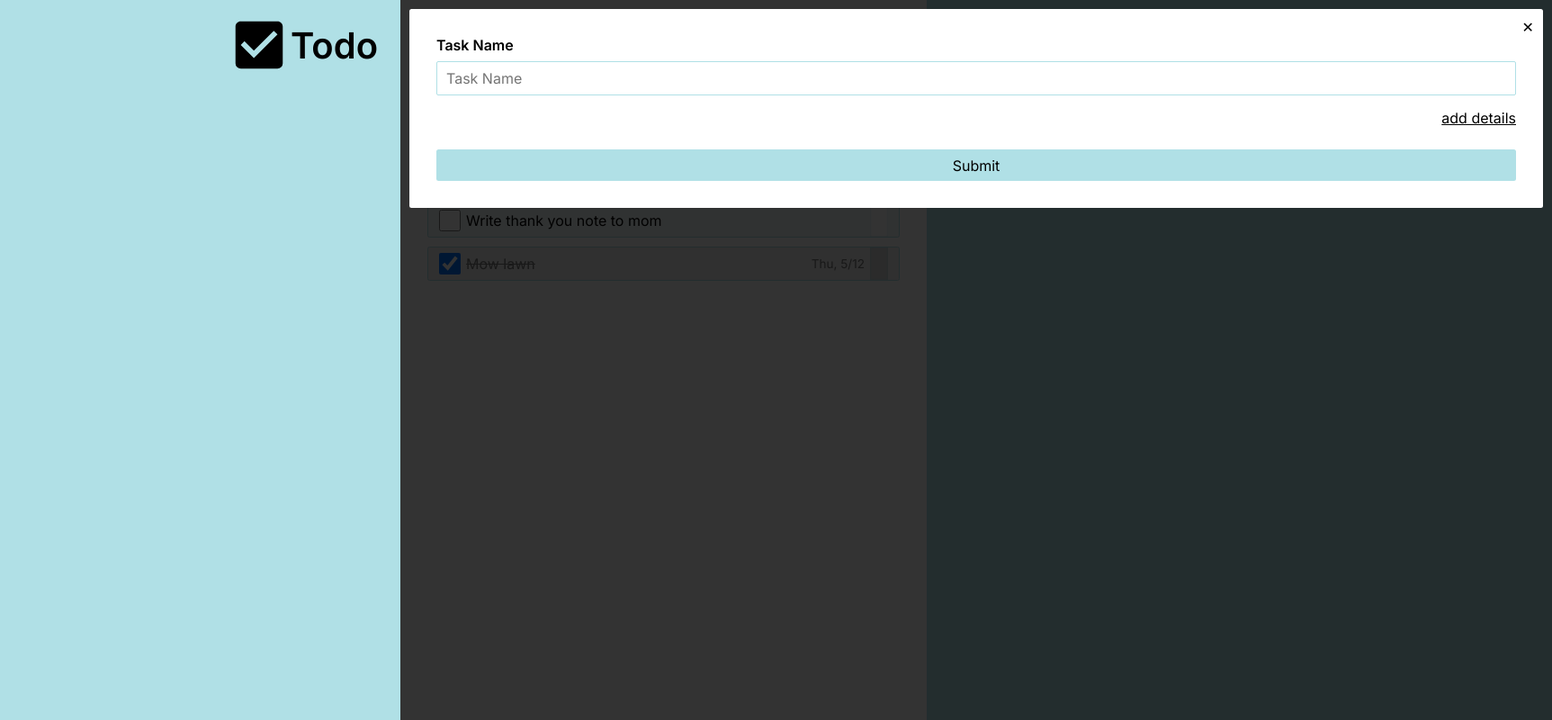
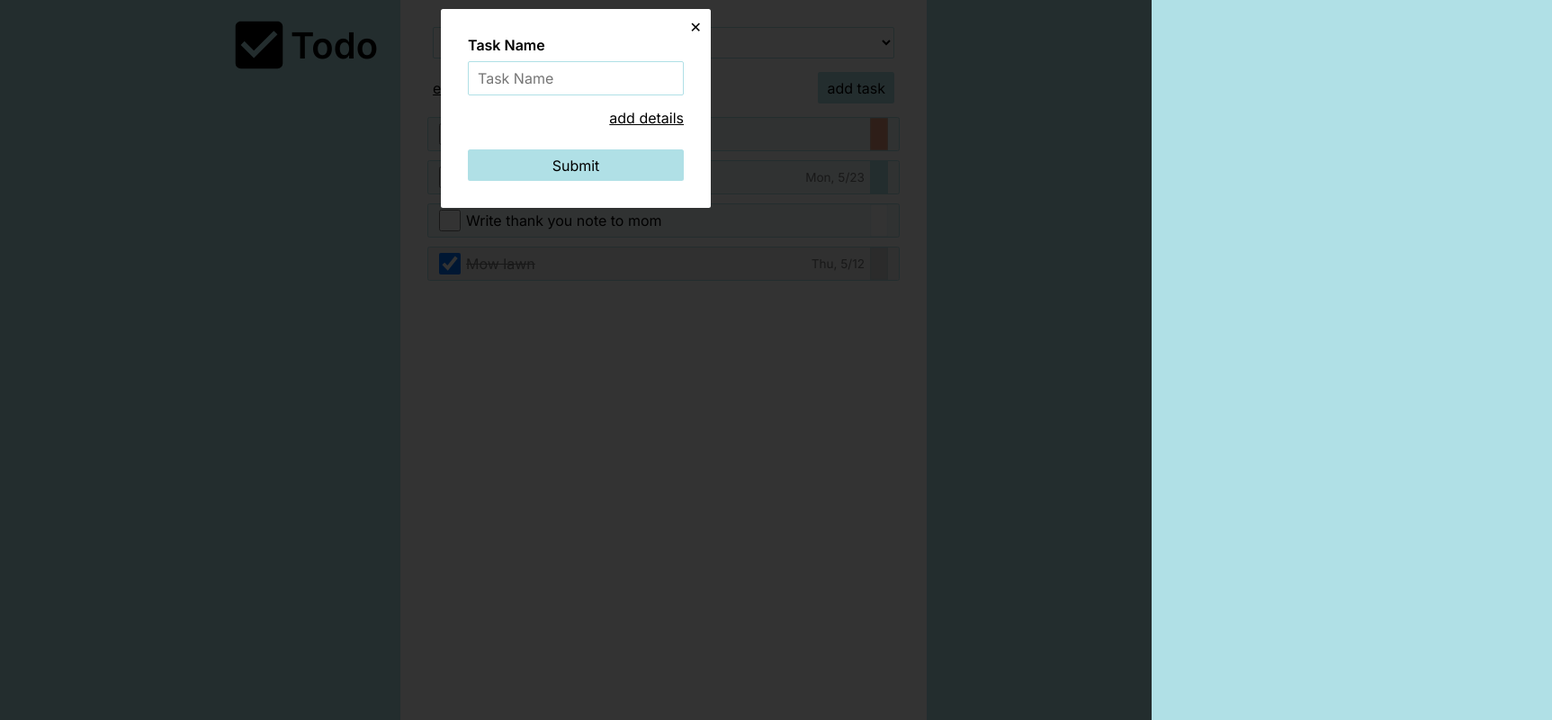
Before and after one commit to rickertl/todo-app, a website built with webpack: page dist/index.html in a window 1280 px wide. Both pictures are taken after a click on the button "add task". Shown: the whole page at 90% size, 1725 px wide, since content can reach past the window. Built offline with nearby package versions, Linux system fonts and the light colour scheme.

Commit message:
fixed overlay sizing on desktop

```diff
--- a/src/style.scss
+++ b/src/style.scss
@@ -259,8 +259,9 @@ main {
     &.overlay {
       position: absolute;
       top: 0;
-      height: 100%;
-      width: 100%;
+      bottom: 0;
+      right: 0;
+      left: 0;
       background-color: rgba($color: #000000, $alpha: 0.8);
       padding: 10px;
       display: flex;
@@ -273,6 +274,9 @@ main {
       padding: 30px;
       border-radius: 2.5px;
       position: relative;
+      @media screen and (min-width: $break-point) {
+        max-width: 300px;
+      }
       &#task-entry {
         input[type="date"] {
           display: block;
```
Also changed, not shown: dist/main.js.
